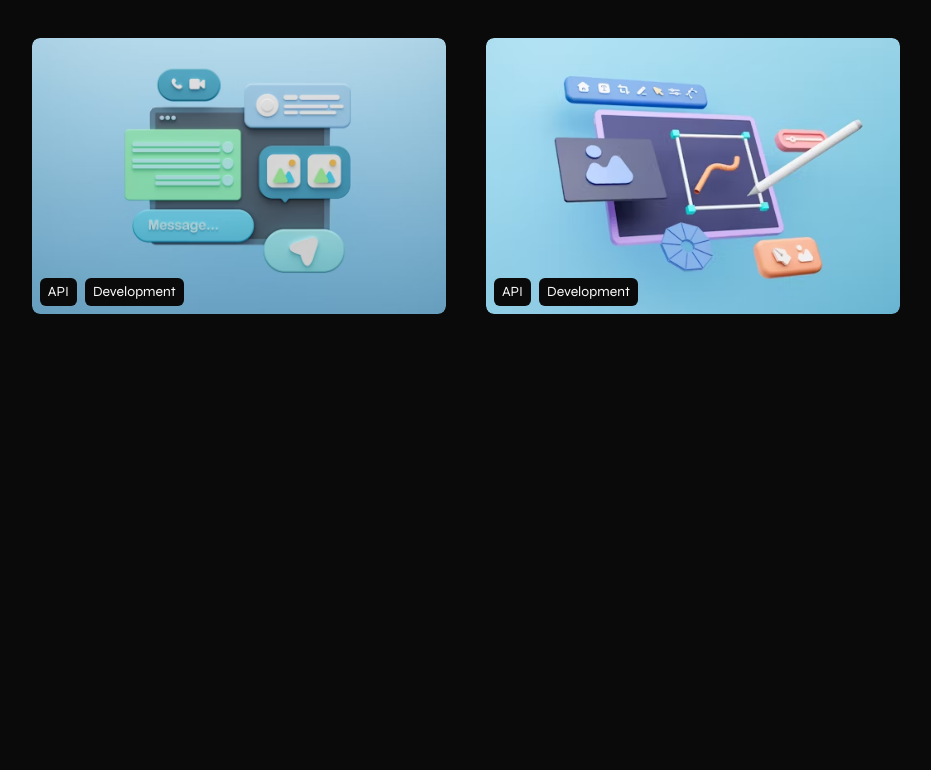
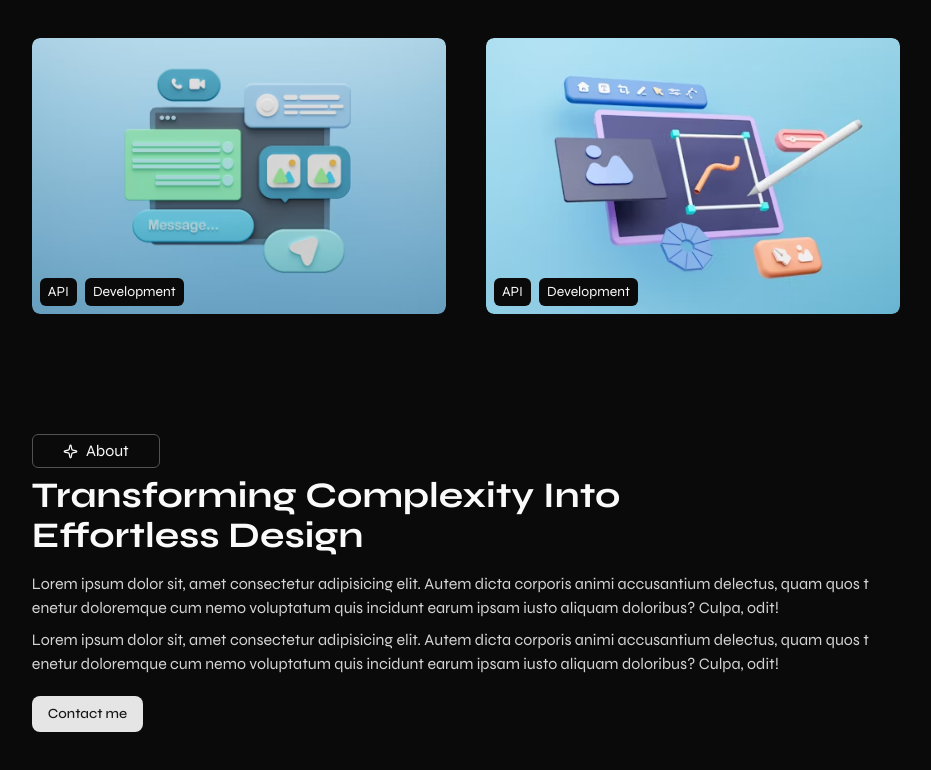
Before and after one commit to JoluDev05/My-portfolio, a React (Vite) app: page / in a window 1280 px wide. Shown: the part 1060-1830 px from the top of the page, without its empty margins (340-1271 px from the left). Before the commit the page ends 1414 px from the top, so only its background shows below. Built offline with nearby package versions, Linux system fonts and the light colour scheme.

Commit message:
Create About section

```diff
--- a/src/App.tsx
+++ b/src/App.tsx
@@ -14,6 +14,7 @@
 import { Hero } from "@/components/Hero";
 import { Stats } from "@/components/Stats";
 import { Projects } from "@/components/Projects";
+import { About } from "@/components/About";
 
 export const App = () => {
   return (
@@ -21,6 +22,7 @@
       <Hero/>
       <Stats/>
       <Projects/>
+      <About/>
     </main>
   );
 };
--- /dev/null
+++ b/src/components/About.tsx
@@ -0,0 +1,65 @@
+/**
+ * About Component
+ */
+
+/**
+ * Node Modules imports
+ */
+import { delay, motion} from "motion/react"
+
+/**
+ * Custom modules
+ */
+import { fadeUp, staggerContainer} from "@/lib/animations";
+
+/**
+ * Components
+ */
+import { SectionHeader } from "@/components/SectionHeader";
+import { Button } from "@/components/ui/button";
+
+export const About = () => {
+    return (
+            <motion.section
+                initial="hidden"
+                whileInView="visible"
+                viewport={{ once: true, amount: 0.3 }}
+                variants={staggerContainer(0)}
+                className="mt-30 scroll-mt-10"
+                id='about'
+            >
+                <SectionHeader
+                subtitle="About"
+                title="Transforming complexity into effortless design"
+                />
+
+            <motion.p
+                variants={fadeUp}
+                className="mt-4 text-neutral-300"
+            >
+                Lorem ipsum dolor sit, amet consectetur adipisicing elit.
+                Autem dicta corporis animi accusantium delectus, quam quos t
+                enetur doloremque cum nemo voluptatum quis incidunt earum
+                ipsam iusto aliquam doloribus? Culpa, odit!
+            </motion.p>
+
+            <motion.p
+                variants={fadeUp}
+                className="mt-2 text-neutral-300"
+            >
+                Lorem ipsum dolor sit, amet consectetur adipisicing elit.
+                Autem dicta corporis animi accusantium delectus, quam quos t
+                enetur doloremque cum nemo voluptatum quis incidunt earum
+                ipsam iusto aliquam doloribus? Culpa, odit!
+            </motion.p>
+
+            <motion.div
+                variants={fadeUp}
+                transition={{delay: 0.2}}
+            >
+                <Button className="mt-5">Contact me</Button>
+            </motion.div>
+
+        </motion.section>
+    );
+};
```
